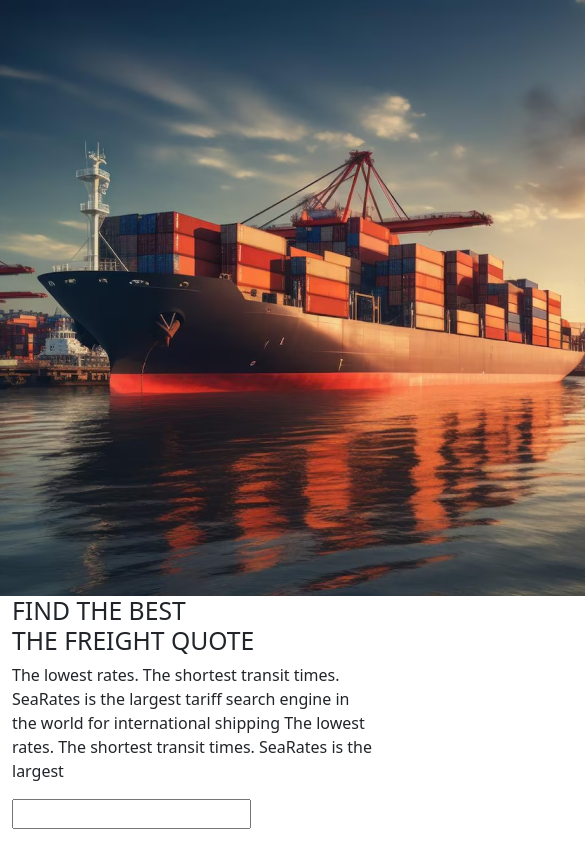
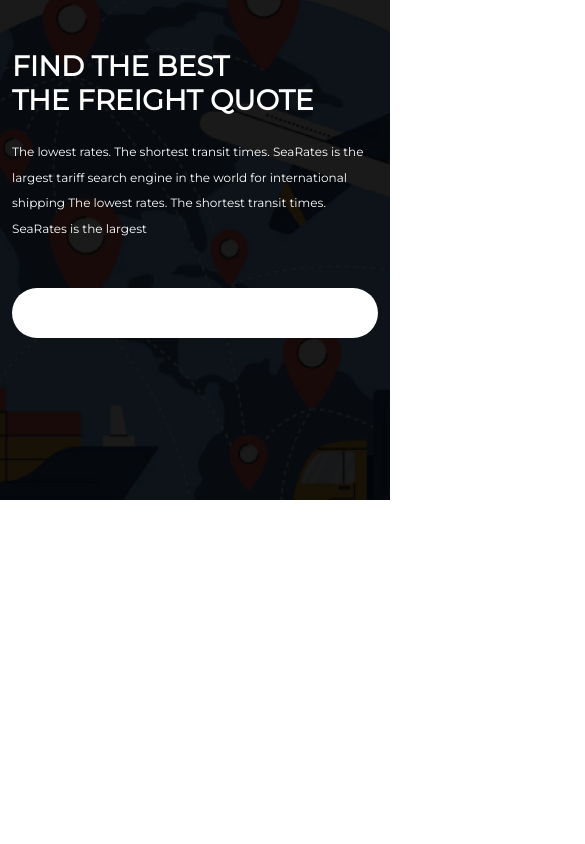
Before and after one commit to Tasniasamia/Login_web, a React (Vite) app: page /home3 in a window 390 px wide. Shown: the top 844 px of the page, 585 px wide, since content can reach past the window. Built offline with nearby package versions, Linux system fonts and the light colour scheme.

Commit message:
comment out css into app.scss

```diff
--- a/app.scss
+++ b/app.scss
@@ -1,132 +1,132 @@
-// .hero-img1 {
-//     width: 25%;
-//     height: 400px;
-//     display: block;
-//   }
-//   .hero-title {
-//     font-family: "Montserrat", sans-serif;
-//     font-size: 67px;
-//     color: white;
-//     font-weight: 700;
-//     padding-top: 120px;
-//     z-index: 2;
-//     position: relative;
-//   }
+.hero-img1 {
+    width: 25%;
+    height: 400px;
+    display: block;
+  }
+  .hero-title {
+    font-family: "Montserrat", sans-serif;
+    font-size: 67px;
+    color: white;
+    font-weight: 700;
+    padding-top: 120px;
+    z-index: 2;
+    position: relative;
+  }
 
-//   .hero-content {
-//     font-family: "Montserrat", sans-serif;
-//     font-weight: 400;
-//     font-size: 16px;
-//     line-height: 25.6px;
-//     color: white;
-//     margin-left: 263px;
-//     width: 626px;
-//     z-index: 2;
-//     position: relative;
-//     margin-top:22px;
-//   }
+  .hero-content {
+    font-family: "Montserrat", sans-serif;
+    font-weight: 400;
+    font-size: 16px;
+    line-height: 25.6px;
+    color: white;
+    margin-left: 263px;
+    width: 626px;
+    z-index: 2;
+    position: relative;
+    margin-top:22px;
+  }
 
-//   .multiple-backgrounds {
-//     position: relative; /* Corrected 'postion' to 'position' */
-//     display: flex;
-//     flex-direction: row;
-//     height: 866px;
-//     width: 100%;
-//     background: url("/hero1.png") no-repeat bottom left / 519px 544px,
-//       url("/hero.png") no-repeat center center / cover;
-//   }
+  .multiple-backgrounds {
+    position: relative; /* Corrected 'postion' to 'position' */
+    display: flex;
+    flex-direction: row;
+    height: 866px;
+    width: 100%;
+    background: url("/hero1.png") no-repeat bottom left / 519px 544px,
+      url("/hero.png") no-repeat center center / cover;
+  }
 
-//   .img-position {
-//     position: absolute;
-//     right: 0;
-//     top: 120px;
-//     height: 596px;
-//     max-width: 671px;
-//     z-index: 0;
-//   }
-//   .search-box{
-//     width:961px;
-//     height:50px;
-//     z-index:6;
-//     padding-left:10px;
-//     position:relative;
-//     border-radius:200px;
-//     margin:70px auto 0;
-//     border:0!important;
-//     box-shadow:none!important;
-//     outline:none!important;
-//   }
-//   .search-box::focus{
-//     border:0!important;
-//     box-shadow:none!important;
-//     outline:none!important;
-//   }
+  .img-position {
+    position: absolute;
+    right: 0;
+    top: 120px;
+    height: 596px;
+    max-width: 671px;
+    z-index: 0;
+  }
+  .search-box{
+    width:961px;
+    height:50px;
+    z-index:6;
+    padding-left:10px;
+    position:relative;
+    border-radius:200px;
+    margin:70px auto 0;
+    border:0!important;
+    box-shadow:none!important;
+    outline:none!important;
+  }
+  .search-box::focus{
+    border:0!important;
+    box-shadow:none!important;
+    outline:none!important;
+  }
   /* Responsive styles */
   @media (max-width: 1200px) {
-    // .multiple-backgrounds {
-    //   max-width: 100% !important;
-    //   display:block;
-    //   height: 700px;
-    //   background:
-    //   url("/hero.png") no-repeat center center / cover;
-    // }
+    .multiple-backgrounds {
+      max-width: 100% !important;
+      display:block;
+      height: 700px;
+      background:
+      url("/hero.png") no-repeat center center / cover;
+    }
 
-    // .hero-title {
-    //   font-size: 56px;
-    //   padding-top: 120px;
-    // }
+    .hero-title {
+      font-size: 56px;
+      padding-top: 120px;
+    }
 
-    // .hero-content {
-    //   font-size: 14px;
-    //   margin-left: 0;
-    //   width: 500px;
-    // }
+    .hero-content {
+      font-size: 14px;
+      margin-left: 0;
+      width: 500px;
+    }
 
-    // .img-position {
-    //   display: none !important;
-    //   max-width: 100%;
-    //   height: auto;
-    //   position: static;
-    //   margin-top:40px;
-    // }
-    // .search-box{
-    //   width:100%;
-    // }
+    .img-position {
+      display: none !important;
+      max-width: 100%;
+      height: auto;
+      position: static;
+      margin-top:40px;
+    }
+    .search-box{
+      width:100%;
+    }
   }
 
   @media (max-width: 992px) {
-//     .hero-title {
-//       font-size: 48px;
-//       padding-top: 120px;
-//     }
+    .hero-title {
+      font-size: 48px;
+      padding-top: 120px;
+    }
 
-//     .hero-content {
-//       font-size: 14px;
-//       margin-left: 0;
-//       width: 400px;
-//     }
+    .hero-content {
+      font-size: 14px;
+      margin-left: 0;
+      width: 400px;
+    }
 
 
 
-//     .multiple-backgrounds {
-//       display:block!important;
-//       height: 600px;
-//       max-width: 100%;
-//       background: url("/hero.png") no-repeat center center / cover;
-//       postion:relative;
-//     }
-//     .img-position {
-//       max-width: 100%;
-//       height: 400px;
-//       position: absolute;
-//       bottom:0;
-//       display:none!important;
-//     }
-//     .search-box{
-//       width:100%;
-//       margin:70px auto 0;
+    .multiple-backgrounds {
+      display:block!important;
+      height: 600px;
+      max-width: 100%;
+      background: url("/hero.png") no-repeat center center / cover;
+      postion:relative;
+    }
+    .img-position {
+      max-width: 100%;
+      height: 400px;
+      position: absolute;
+      bottom:0;
+      display:none!important;
+    }
+    .search-box{
+      width:100%;
+      margin:70px auto 0;
 
-//   }
+  }
   .myform > .ant-form-item .ant-form-item-label >label {
     position: relative;
     display: inline-flex;
@@ -138,30 +138,30 @@
   }
   }
   @media (max-width: 768px) {
-//     .multiple-backgrounds {
-//       height: 500px;
-//       display:block!important;
-//       background: url("/hero.png") no-repeat center center / cover;
-//     }
-//     .hero-title {
-//       font-size: 36px;
-//       padding-top: 60px;
-//     }
+    .multiple-backgrounds {
+      height: 500px;
+      display:block!important;
+      background: url("/hero.png") no-repeat center center / cover;
+    }
+    .hero-title {
+      font-size: 36px;
+      padding-top: 60px;
+    }
 
-//     .hero-content {
-//       font-size: 12px;
-//       margin-left: 0;
-//       width: 300px;
-//     }
-//   .img-position {
-//       top: 80px;
-//       display: none!important;
-//     }
-//     .search-box{
-//       width:100%;
-//       margin:70px auto 0;
+    .hero-content {
+      font-size: 12px;
+      margin-left: 0;
+      width: 300px;
+    }
+  .img-position {
+      top: 80px;
+      display: none!important;
+    }
+    .search-box{
+      width:100%;
+      margin:70px auto 0;
 
-//     }
+    }
     .myform > .ant-form-item .ant-form-item-label >label {
 
       font-size: 14px!important;
@@ -171,33 +171,33 @@
   }
 
   @media (max-width: 580px) {
-    // .hero-title {
-    //   font-size: 28px;
-    //   padding-top: 50px;
-    // }
+    .hero-title {
+      font-size: 28px;
+      padding-top: 50px;
+    }
 
-    // .hero-content {
-    //   font-size: 12px;
-    //   margin-left: 0;
-    //   width: 100%;
-    // }
+    .hero-content {
+      font-size: 12px;
+      margin-left: 0;
+      width: 100%;
+    }
 
-    // .img-position {
-    //   display: none !important; /* Keep the image hidden */
-    //   max-width:100%;
-    //   height: 400px;
-    // }
+    .img-position {
+      display: none !important; /* Keep the image hidden */
+      max-width:100%;
+      height: 400px;
+    }
 
-    // .multiple-backgrounds {
-    //   height: 500px;
-    //   display:block!important;
-    //   background: url("/hero.png") no-repeat center center / cover;
-    // }
-    // .search-box{
-    //   width:100%;
-    //   margin:30px auto 0;
+    .multiple-backgrounds {
+      height: 500px;
+      display:block!important;
+      background: url("/hero.png") no-repeat center center / cover;
+    }
+    .search-box{
+      width:100%;
+      margin:30px auto 0;
 
-    // }
+    }
     .my-form> .ant-form-item
       {
         position: relative;
```
